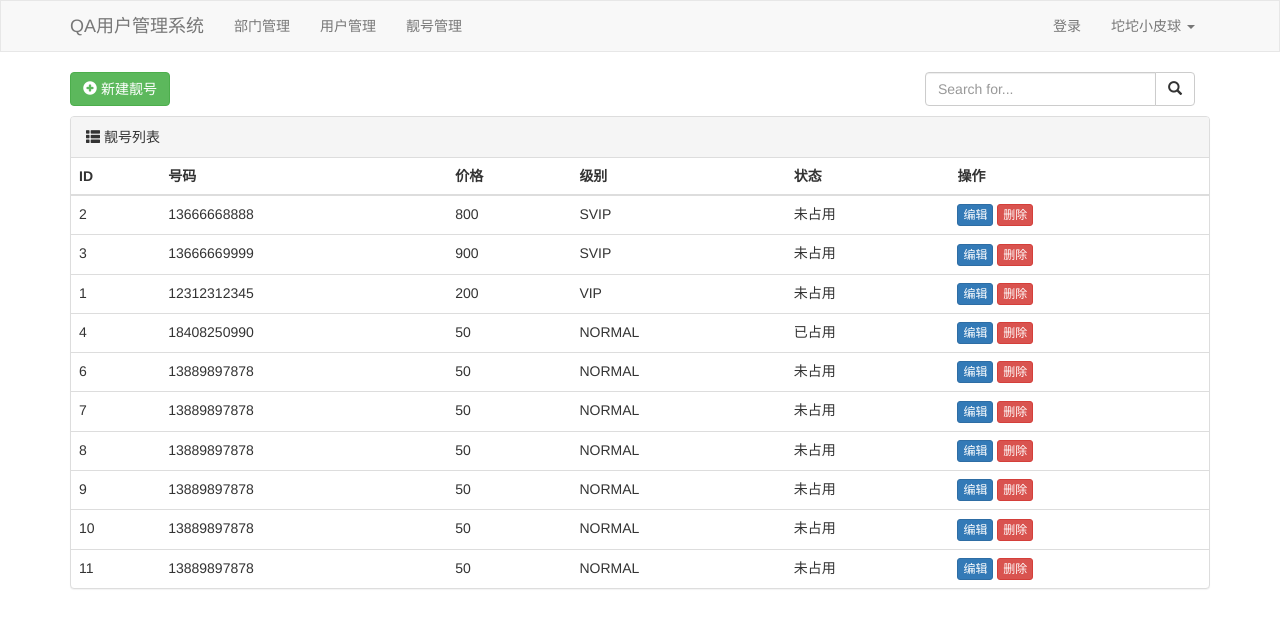
After one commit to Tbacode/ToolSuit, a Django app: page /phone/list/ in a window 1280 px wide. The commit adds this page. Shown: the top 628 px of the page. Run offline with Django 4.2, Linux system fonts and the light colour scheme; data comes from the database, SQL or seed files in the repository; both versions use the stored data as it was after the commit; some libraries are stand-ins or nearby versions.

Commit message:
提交哦

```diff
--- a/Django_test/Django_test/Django_test/urls.py
+++ b/Django_test/Django_test/Django_test/urls.py
@@ -29,5 +29,11 @@ urlpatterns = [
     path('user/list/', views.user_list),
     path('user/add/', views.user_add),
     path('user/<int:nid>/edit/', views.user_edit),
-    path('user/<int:nid>/delete/', views.user_delete)
+    path('user/<int:nid>/delete/', views.user_delete),
+
+    # 靓号管理
+    path('phone/list/', views.phone_list),
+    path('phone/<int:nid>/edit/', views.phone_edit),
+    path('phone/<int:nid>/delete/', views.phone_delete),
+    path('phone/add/', views.phone_add),
 ]
--- a/Django_test/Django_test/Test_App/models.py
+++ b/Django_test/Django_test/Test_App/models.py
@@ -3,7 +3,7 @@
  * @Author       : Tommy
  * @Date         : 2022-05-10 12:29:28
  * @LastEditors  : Tommy
- * @LastEditTime : 2022-05-11 18:23:17
+ * @LastEditTime : 2022-05-12 14:02:33
 '''
 from django.db import models
 
@@ -51,3 +51,25 @@ class UserInfo(models.Model):
     )
     gender = models.SmallIntegerField(
         verbose_name="性别", choices=gender_choices)
+
+
+class PhoneNumber(models.Model):
+    ''' 靓号表 '''
+    # mobile = models.PhoneNumberField(_(""))
+    mobile = models.CharField(verbose_name="靓号", max_length=11)
+    price = models.IntegerField(verbose_name="价格", default=0)
+
+    level_choices = (
+        (1, "SVIP"),
+        (2, "VIP"),
+        (3, "NORMAL")
+    )
+    level = models.SmallIntegerField(
+        verbose_name="级别", choices=level_choices, default=3)
+
+    status_choices = (
+        (1, "已占用"),
+        (0, "未占用")
+    )
+    status = models.SmallIntegerField(
+        verbose_name="状态", choices=status_choices, default=0)
--- a/Django_test/Django_test/Test_App/templates/layout.html
+++ b/Django_test/Django_test/Test_App/templates/layout.html
@@ -27,9 +27,9 @@
             <!-- Collect the nav links, forms, and other content for toggling -->
             <div class="collapse navbar-collapse" id="bs-example-navbar-collapse-1">
                 <ul class="nav navbar-nav">
-                    <li><a href="/depart/list">部门管理</a></li>
-                    <li><a href="/user/list">用户管理</a></li>
-                    <li><a href="#">Link</a></li>
+                    <li><a href="/depart/list/">部门管理</a></li>
+                    <li><a href="/user/list/">用户管理</a></li>
+                    <li><a href="/phone/list/">靓号管理</a></li>
                 </ul>
 
                 <ul class="nav navbar-nav navbar-right">
--- /dev/null
+++ b/Django_test/Django_test/Test_App/templates/phone_delete.html
@@ -0,0 +1,4 @@
+{% extends 'layout.html' %}
+{% block content %}
+<h1>靓号删除</h1>
+{% endblock content %}
--- /dev/null
+++ b/Django_test/Django_test/Test_App/templates/phone_edit.html
@@ -0,0 +1 @@
+{% extends 'phone_add.html' %}
--- /dev/null
+++ b/Django_test/Django_test/Test_App/templates/phone_list.html
@@ -0,0 +1,64 @@
+{% extends 'layout.html' %}
+{% block content %}
+<div class="container">
+    <div style="margin-bottom: 10px;">
+        <a href="/phone/add/" class="btn btn-success">
+            <span class="glyphicon glyphicon-plus-sign" aria-hidden="true"></span>
+            新建靓号</a>
+
+
+        <div class="col-lg-6" style="float: right; width:300px;">
+            <form method='get'>
+                <div class="input-group">
+
+                    <input type="text" name="q" class="form-control" placeholder="Search for..." value={{ value }}>
+                    <span class="input-group-btn">
+                    <button class="btn btn-default" type="submit">
+                        <span class="glyphicon glyphicon-search" aria-hidden="true"></span>
+                    </button>
+                </div>
+        </form>
+        </div>
+    </div>
+
+    <div class="panel panel-default">
+        <!-- Default panel contents -->
+        <div class="panel-heading">
+            <span class="glyphicon glyphicon-th-list" aria-hidden="true"></span>
+            靓号列表
+        </div>
+
+        <!-- Table -->
+        <table class="table">
+            <thead>
+                <tr>
+                    <th>ID</th>
+                    <th>号码</th>
+                    <th>价格</th>
+                    <th>级别</th>
+                    <th>状态</th>
+                    <th>操作</th>
+                </tr>
+            </thead>
+            <tbody>
+                {% for obj in queryset %}
+                    <tr>
+                        <td scope="row">{{ obj.id }}</th>
+                        <td>{{ obj.mobile }}</td>
+                        <td>{{ obj.price }}</td>
+                        <td>{{ obj.get_level_display }}</td>
+                        <td>{{ obj.get_status_display }}</td>
+                        <td>
+                            <a href="/phone/{{ obj.id }}/edit/" class="btn btn-primary btn-xs">编辑</a>
+                            <a href="/phone/{{ obj.id }}/delete/" class="btn btn-danger btn-xs">删除</a>
+                        </td>
+                    </tr>
+                {% endfor %}
+
+
+
+        </table>
+    </div>
+</div>
+
+{% endblock content %}
--- a/Django_test/Django_test/Test_App/views.py
+++ b/Django_test/Django_test/Test_App/views.py
@@ -1,10 +1,5 @@
-'''
- * @Descripttion :
- * @Author       : Tommy
- * @Date         : 2022-05-10 12:29:28
- * @LastEditors  : Tommy
- * @LastEditTime : 2022-05-11 18:31:44
-'''
+from django.core.validators import RegexValidator
+from django.core.exceptions import ValidationError
 from django import forms
 from django.shortcuts import redirect, render
 from Test_App.models import *
@@ -132,3 +127,124 @@ def user_delete(request, nid):
     # 操作数据库，对id相同的进行删除
     UserInfo.objects.filter(id=nid).delete()
     return redirect('/user/list/')
+
+
+def phone_list(request):
+    ''' 靓号列表 '''
+    data_dict = {}
+    value = request.GET.get('q', "")
+    if value:
+        data_dict['mobile__contains'] = value
+
+    # 分页数据
+    page = int(request.GET.get('page', 1))
+    start = (page - 1) * 10
+    end = page * 10
+
+    # 当字典为空的时候，就相当于注释内容的all()，不为空就是筛选查找
+    queryset = PhoneNumber.objects.filter(
+        **data_dict).order_by("level")[start:end]
+    # print(res)
+    # queryset = PhoneNumber.objects.all().order_by("level")
+    return render(request, 'phone_list.html', {"queryset": queryset, "value": value})
+
+
+# ****************** PhoneModelForm ******************
+class PhoneModelForm(forms.ModelForm):
+    mobile = forms.CharField(
+        label="手机号",
+        validators=[RegexValidator(r'^1[3-9]\d{9}', '手机号格式错误'), ])
+
+    class Meta:
+        model = PhoneNumber
+        # fields = ["mobile", "price", "level", "status"]
+        fields = "__all__"
+
+    # 这里统一为展示的标签增加class属性，保留统一的样式
+    def __init__(self, *args, **kwargs) -> None:
+        super().__init__(*args, **kwargs)
+
+        for name, field in self.fields.items():
+            # if name == 'password':
+            #     field.widget.attrs = {"type": "password"}
+            # elif name == "creat_time":
+            #     field.widget.attrs = {"type": "Date"}
+            field.widget.attrs = {"class": "form-control"}
+    # 钩子方法，字段验证
+
+    def clean_mobile(self):
+        txt_mobile = self.cleaned_data['mobile']
+        exist_mobile = PhoneNumber.objects.filter(mobile=txt_mobile).exists()
+        if exist_mobile:
+            raise ValidationError("手机号已经存在")
+        return txt_mobile
+# ****************** end PhoneModelForm ******************
+
+
+# ****************** PhoneEditModelForm ******************
+class PhoneEditModelForm(forms.ModelForm):
+    mobile = forms.CharField(disabled=True)  # 显示但是不可编辑
+
+    class Meta:
+        model = PhoneNumber
+        # fields = ["mobile", "price", "level", "status"]
+        fields = "__all__"
+
+    # 这里统一为展示的标签增加class属性，保留统一的样式
+    def __init__(self, *args, **kwargs) -> None:
+        super().__init__(*args, **kwargs)
+
+        for name, field in self.fields.items():
+            # if name == 'password':
+            #     field.widget.attrs = {"type": "password"}
+            # elif name == "creat_time":
+            #     field.widget.attrs = {"type": "Date"}
+            field.widget.attrs = {"class": "form-control"}
+
+    # 钩子方法：在编辑时，排除自身去验证字段重复
+    def clean_mobile(self):
+        # 当前编辑的那一行的ID ，其实就是该对象的主键pk。
+        # 因为实例化该类时，传入了instance，代表的row_obj对象
+        pk_id = self.instance.pk
+        txt_mobile = self.cleaned_data['mobile']
+        # 判断是不是当前修改ID，但是号码相同的数据，是否存在
+        exist_mobile = PhoneNumber.objects.exclude(
+            id=pk_id).filter(mobile=txt_mobile).exists()
+        if exist_mobile:
+            raise ValidationError("手机号已经存在")
+        return txt_mobile
+# ****************** end PhoneEditModelForm ******************
+
+
+def phone_add(request):
+    ''' 靓号添加 '''
+    if request.method == "GET":
+        form = PhoneModelForm()
+        return render(request, 'phone_add.html', {"form": form})
+    form = PhoneModelForm(data=request.POST)
+    if form.is_valid():
+        form.save()
+        return redirect('/phone/list/')
+    else:
+        return render(request, 'phone_add.html', {"form": form})
+
+
+def phone_edit(request, nid):
+    ''' 靓号编辑 '''
+    row_obj = PhoneNumber.objects.filter(id=nid).first()
+    if request.method == "GET":
+        form = PhoneEditModelForm(instance=row_obj)
+        return render(request, 'phone_edit.html', {"form": form})
+
+    form = PhoneEditModelForm(instance=row_obj, data=request.POST)
+    if form.is_valid():
+        form.save()
+        return redirect('/phone/list')
+    else:
+        return render(request, 'phone_edit.html', {"form": form})
+
+
+def phone_delete(request, nid):
+    ''' 靓号删除 '''
+    PhoneNumber.objects.filter(id=nid).delete()
+    return redirect('/phone/list/')
```
Also changed, not shown: Django_test/Django_test/Test_App/admin.py (+8 -0 lines), Django_test/Django_test/Test_App/templates/phone_add.html (added, +24 -0 lines), Interface_test_platform/APITest/MyApp/templates/login_test.html (added, +25 -0 lines), Django_test/Django_test/Test_App/migrations/0006_phonenumber.py (added), Django_test/Django_test/db.sqlite3, 1 other file.
